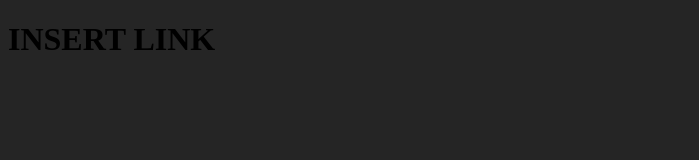
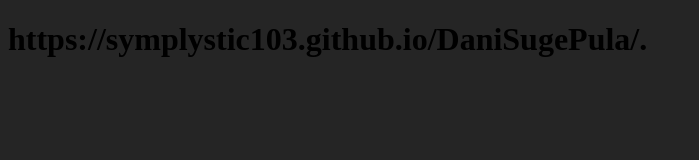
Before and after one commit to Symplystic103/P4ssword, a plain HTML site: page password-protected.html in a window 1280 px wide. Shown: the whole page, without its empty margins (0-699 px from the left). Drawn offline with Linux system fonts and the light colour scheme.

Commit message:
Update password-protected.html

```diff
--- a/password-protected.html
+++ b/password-protected.html
@@ -6,6 +6,6 @@
     <title>Document</title>
 </head>
 <body style="background-color: #252525;">
-    <h1>INSERT LINK</h1>
+    <h1>https://symplystic103.github.io/DaniSugePula/.</h1>
 </body>
 </html>
```
